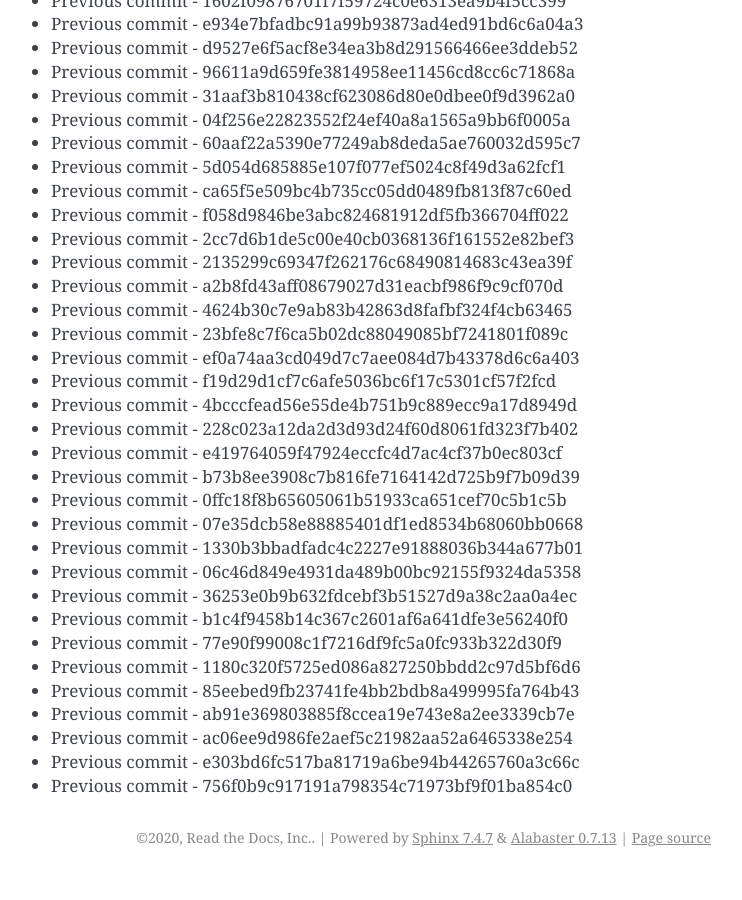
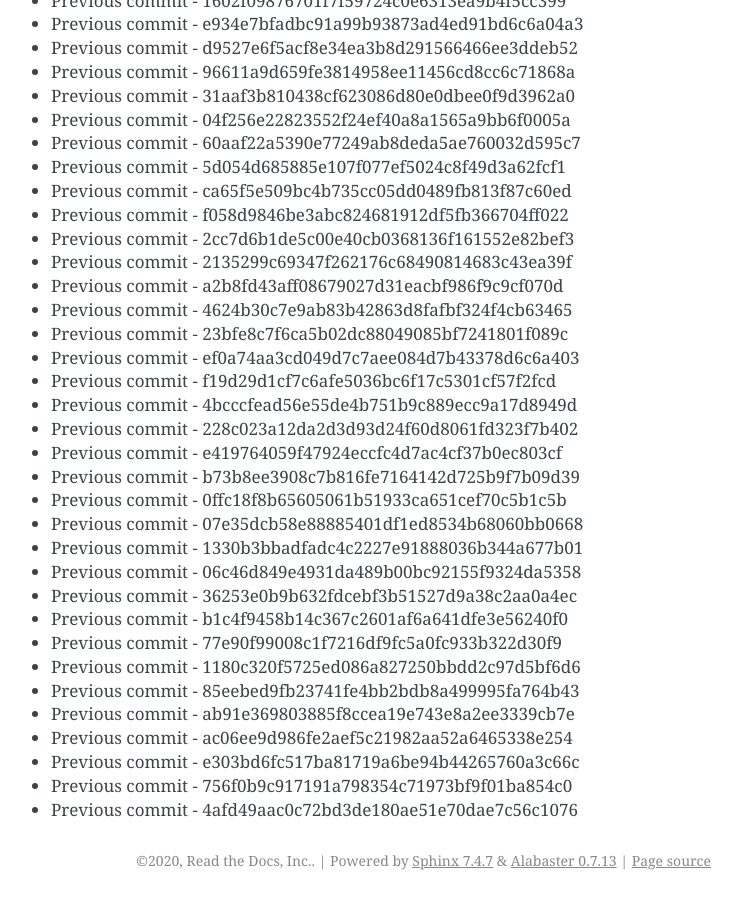
Before and after one commit to readthedocs/rtd-git-stresstest, a Sphinx documentation site: the page built from docs/updates.rst, in a window 1280 px wide and 900 px high, scrolled down 65787 px. Shown: the whole window, without its empty margins (399-1141 px from the left). Built offline with Sphinx 7.4.7, drawn with Linux system fonts in a browser that asks for light colours; before the commit the page ends 66664 px from its top, so only the background shows below that.

Commit message:
Generating commit from previous: 4afd49aac0c72bd3de180ae51e70dae7c56c1076

```diff
--- a/docs/updates.rst
+++ b/docs/updates.rst
@@ -2796,3 +2796,4 @@ It can be tested for any performance characteristics.
 * Previous commit - ac06ee9d986fe2aef5c21982aa52a6465338e254
 * Previous commit - e303bd6fc517ba81719a6be94b44265760a3c66c
 * Previous commit - 756f0b9c917191a798354c71973bf9f01ba854c0
+* Previous commit - 4afd49aac0c72bd3de180ae51e70dae7c56c1076
```
